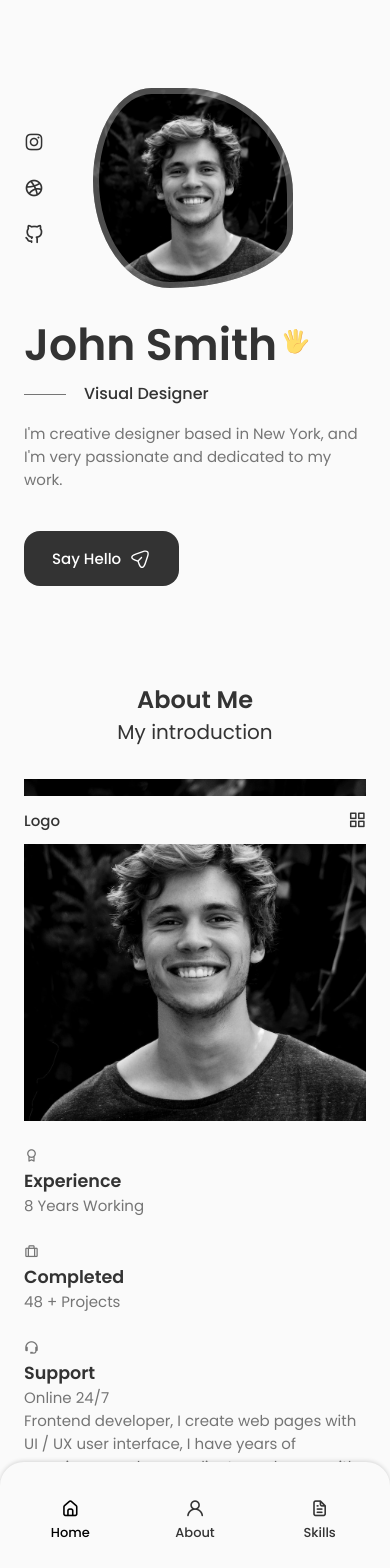
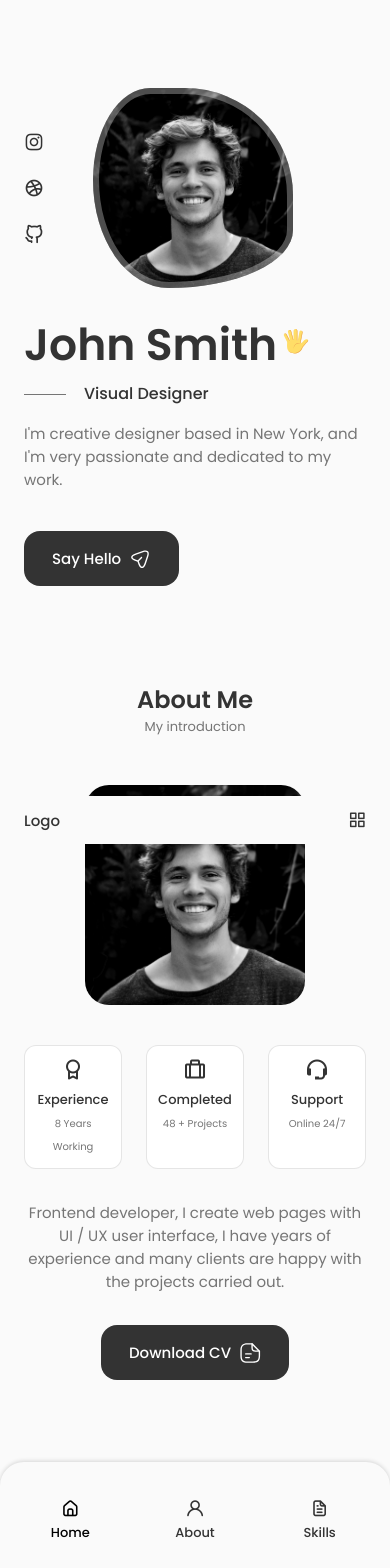
Before and after one commit to Wojtyua/single-page-react, a React (Create React App) app: page / in a window 390 px wide. Shown: the top 1568 px of the page. After the commit the page ends 1492 px from the top, so only its background shows below. Built offline with nearby package versions, Linux system fonts and the light colour scheme.

Commit message:
about styling

```diff
--- a/src/App.css
+++ b/src/App.css
@@ -123,9 +123,9 @@
 }
 
 .section__subtitle {
-  font-size: var(--h2-font-size);
-  color: var(--title-color);
-  margin-bottom: var(--mb-2);
+  display: block;
+  font-size: var(--small-font-size);
+  margin-bottom: 4rem;
 }
 
 .section__title,
@@ -190,8 +190,15 @@
 
 /* For medium devices */
 @media screen and (max-width: 768px) {
+  body {
+    margin: 0 0 var(--header-height) 0;
+  }
   .section {
     padding: 2rem 0 4rem;
+  }
+
+  .section__subtitle {
+    margin-bottom: var(--mb-3);
   }
 }
 
--- a/src/components/about/About.jsx
+++ b/src/components/about/About.jsx
@@ -9,7 +9,7 @@
     <section className="about section" id="about">
       <h2 className="section__title">About Me</h2>
 
-      <div className="section__subtitle">My introduction</div>
+      <span className="section__subtitle">My introduction</span>
 
       <div className="about__container container grid">
         <img src={AboutImg} alt="About img" className="about__img" />
--- a/src/components/about/about.css
+++ b/src/components/about/about.css
@@ -0,0 +1,87 @@
+.about__container {
+  grid-template-columns: repeat(2, 1fr);
+  align-items: center;
+  column-gap: 4rem !important;
+}
+
+.about__img {
+  width: 350px;
+  border-radius: 1.5rem;
+  justify-self: center;
+}
+
+.about__info {
+  grid-template-columns: repeat(3, 140px);
+  gap: 0.5rem;
+  margin-bottom: var(--mb-2);
+}
+
+.about__box {
+  background-color: var(--container-color);
+  border: 1px solid rgba(0, 0, 0, 0.1);
+  border-radius: 0.75rem;
+  text-align: center;
+  padding: 1rem 1.25rem;
+}
+
+.about__icon {
+  font-size: 1.5rem;
+  color: var(--title-color);
+  margin-bottom: var(--mb-0-5);
+}
+
+.about__title {
+  font-size: var(--small-font-size);
+  font-weight: var(--font-medium);
+}
+
+.about__subtitle {
+  font-size: var(--tiny-font-size);
+}
+
+.about__description {
+  padding: 0 4rem 0 0;
+  margin-bottom: var(--mb-2-5);
+}
+
+/* ======================= BREAKPOINTS ========================== */
+/* For large devices */
+@media screen and (max-width: 992px) {
+  .about__container {
+    grid-template-columns: 1fr;
+    row-gap: 2.5rem !important;
+  }
+  .about__img {
+    width: 220px;
+  }
+  .about__box {
+    padding: 0.75rem 0.5rem;
+  }
+  .about__data {
+    text-align: center;
+  }
+  .about__info {
+    justify-content: center;
+  }
+  .about__description {
+    padding: 0 5rem;
+    margin-bottom: 2rem;
+  }
+}
+
+/* For medium devices */
+@media screen and (max-width: 576px) {
+  .about__info {
+    grid-template-columns: repeat(3, 1fr);
+  }
+  .about__description {
+    padding: 0;
+  }
+}
+
+/* For small devices */
+@media screen and (max-width: 350px) {
+  .about__info {
+    grid-template-columns: repeat(2, 1fr);
+  }
+}
```
